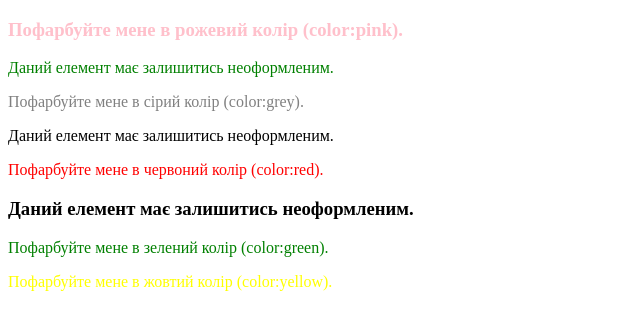
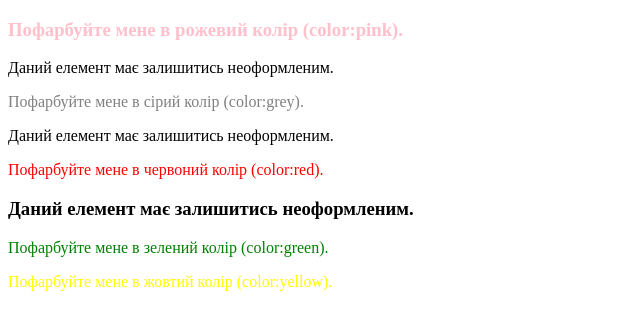
Before and after one commit to Dremeret/Homework3, a plain HTML site: page index.html in a window 1280 px wide. Shown: the whole page, without its empty margins (0-640 px from the left). Drawn offline with Linux system fonts and the light colour scheme.

Commit message:
First commit

```diff
--- a/style.css
+++ b/style.css
@@ -7,7 +7,7 @@
 div>p:first-child {
     color: red;
 }
-p {
+.text-box>p:nth-child(odd) {
     color:green
 }
 
```
